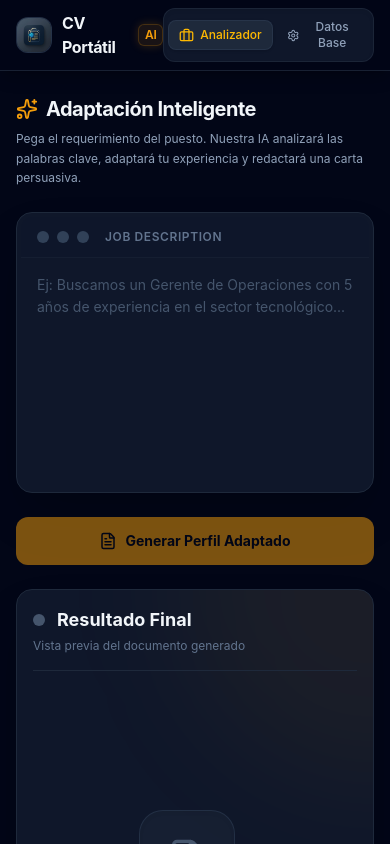
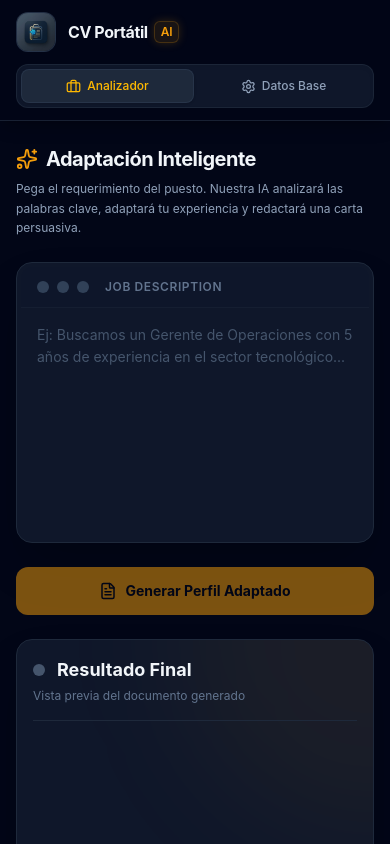
Before and after one commit to hjalmarmeza/CVPortatil-AI, a React (Vite) app: page / in a window 390 px wide. Shown: the top 844 px of the page. Built offline with nearby package versions, Linux system fonts and the light colour scheme.

Commit message:
Fix: navegacion superior adaptada en 2 filas para pantallas moviles (Mobile Header Tabs)

```diff
--- a/src/App.tsx
+++ b/src/App.tsx
@@ -69,10 +69,11 @@ function App() {
   return (
     <div className="min-h-screen bg-[#020617] text-slate-300 font-sans selection:bg-amber-500/30">
       {/* Premium Header */}
-      <header className="sticky top-0 z-50 bg-[#020617]/80 backdrop-blur-xl border-b border-slate-800/80 shadow-lg shadow-black/20">
-        <div className="max-w-6xl mx-auto px-4 sm:px-6 min-h-16 sm:h-20 flex items-center justify-between py-2 sm:py-0">
-          <div className="flex items-center gap-2.5 sm:gap-4">
-            <div className="w-9 h-9 sm:w-12 sm:h-12 rounded-xl sm:rounded-2xl bg-gradient-to-br from-slate-800 to-slate-900 border border-slate-700/50 flex items-center justify-center shadow-inner overflow-hidden shrink-0">
+      <header className="sticky top-0 z-50 bg-[#020617]/95 backdrop-blur-xl border-b border-slate-800/80 shadow-lg shadow-black/20">
+        <div className="max-w-6xl mx-auto px-4 sm:px-6 py-3 sm:py-0 sm:h-20 flex flex-col sm:flex-row sm:items-center justify-between gap-3 sm:gap-0">
+          <div className="flex items-center justify-between sm:justify-start gap-3 w-full sm:w-auto">
+            <div className="flex items-center gap-3">
+              <div className="w-10 h-10 sm:w-12 sm:h-12 rounded-xl sm:rounded-2xl bg-gradient-to-br from-slate-800 to-slate-900 border border-slate-700/50 flex items-center justify-center shadow-inner overflow-hidden shrink-0">
                 <img src={`${import.meta.env.BASE_URL}icon.jpg`} alt="Logo" className="w-full h-full object-cover" />
               </div>
               <div>
@@ -82,18 +83,19 @@ function App() {
                 <p className="text-[10px] sm:text-xs text-slate-500 font-medium hidden sm:block">Generador Ejecutivo Inteligente</p>
               </div>
             </div>
+          </div>
 
-          <nav className="flex items-center gap-1 bg-[#0f172a] p-1 sm:p-1.5 rounded-xl border border-slate-800/80 shadow-inner">
+          <nav className="flex items-center gap-1 bg-[#0f172a] p-1 rounded-xl border border-slate-800/80 shadow-inner w-full sm:w-auto">
             <button
               onClick={() => setActiveTab('generator')}
-              className={`flex items-center gap-1.5 sm:gap-2 px-2.5 sm:px-5 py-1.5 sm:py-2.5 rounded-lg text-xs sm:text-sm font-medium transition-all duration-300 ${activeTab === 'generator' ? 'bg-slate-800 text-amber-400 shadow-sm border border-slate-700/50' : 'text-slate-400 hover:text-slate-200 hover:bg-slate-800/50'}`}
+              className={`flex-1 sm:flex-initial flex items-center justify-center gap-1.5 sm:gap-2 px-3 sm:px-5 py-2 sm:py-2.5 rounded-lg text-xs sm:text-sm font-medium transition-all duration-300 ${activeTab === 'generator' ? 'bg-slate-800 text-amber-400 shadow-sm border border-slate-700/50' : 'text-slate-400 hover:text-slate-200 hover:bg-slate-800/50'}`}
             >
               <Briefcase size={15} />
               <span>Analizador</span>
             </button>
             <button
               onClick={() => setActiveTab('base')}
-              className={`flex items-center gap-1.5 sm:gap-2 px-2.5 sm:px-5 py-1.5 sm:py-2.5 rounded-lg text-xs sm:text-sm font-medium transition-all duration-300 ${activeTab === 'base' ? 'bg-slate-800 text-amber-400 shadow-sm border border-slate-700/50' : 'text-slate-400 hover:text-slate-200 hover:bg-slate-800/50'}`}
+              className={`flex-1 sm:flex-initial flex items-center justify-center gap-1.5 sm:gap-2 px-3 sm:px-5 py-2 sm:py-2.5 rounded-lg text-xs sm:text-sm font-medium transition-all duration-300 ${activeTab === 'base' ? 'bg-slate-800 text-amber-400 shadow-sm border border-slate-700/50' : 'text-slate-400 hover:text-slate-200 hover:bg-slate-800/50'}`}
             >
               <Settings size={15} />
               <span>Datos Base</span>
```
Lines whose indentation alone changed are shown as unchanged.
